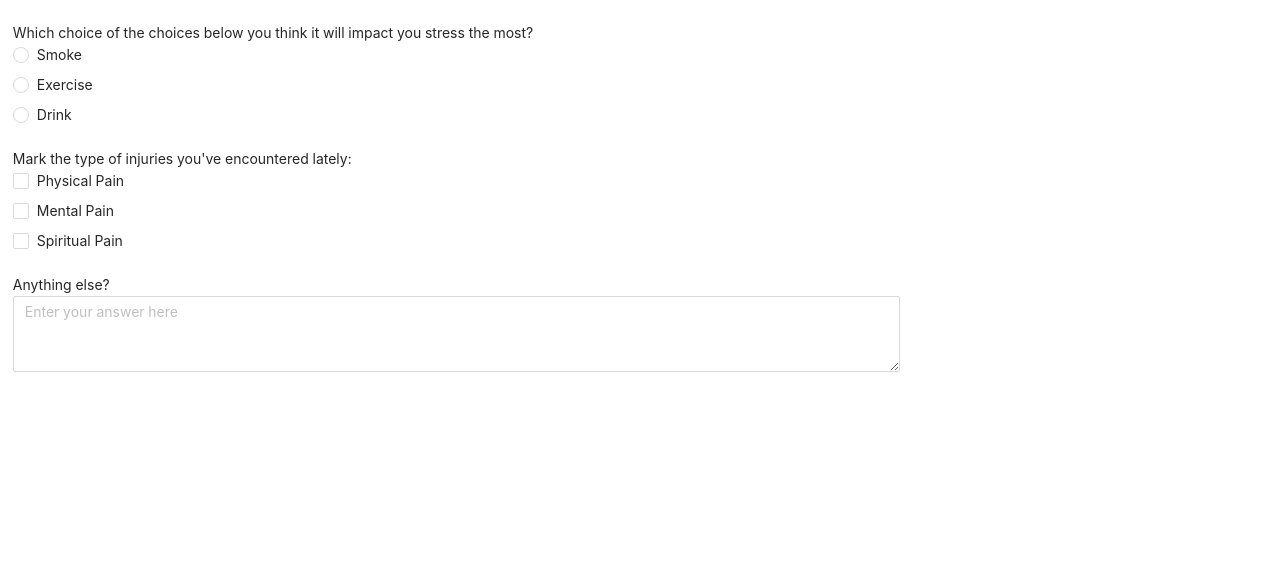
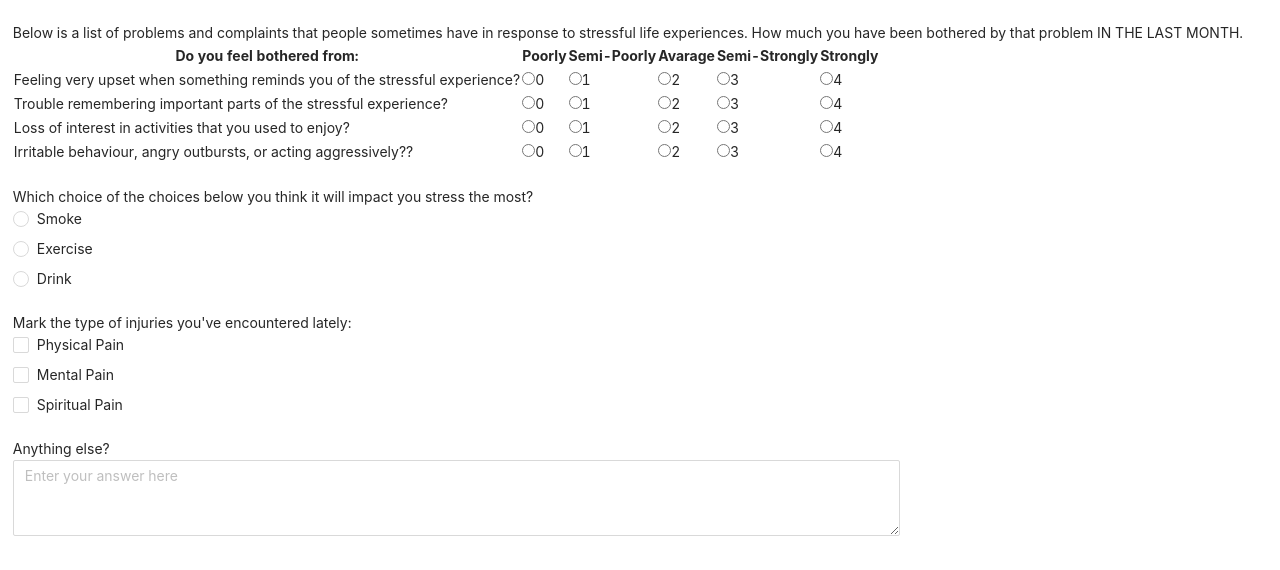
Before and after one commit to webahead14/clinic-client, a React (Create React App) app: page /survey in a window 1280 px wide. Shown: the top 570 px of the page. Built offline with nearby package versions, Linux system fonts and the light colour scheme.

Commit message:
not needed Juan done it -> Matrix component

```diff
--- /dev/null
+++ b/src/components/Matrix/index.jsx
@@ -0,0 +1,54 @@
+import style from "./style.module.css";
+import { Radio } from "antd";
+
+function Matrix(props) {
+  const onChange = (e) => {
+    console.log(e.target.value);
+  };
+  return (
+    <div className={style.matrix}>
+      <br />
+      <div className={style.instructions}>{props.data.instructions}</div>
+
+      <table className={style.table}>
+        <thead>
+          <tr>
+            <th>{props.data.title}</th>
+            {props.data.columns.map((column, idx) => {
+              return <th key={idx}>{column}</th>;
+            })}
+          </tr>
+        </thead>
+        <tbody>
+          {props.data.questions.map((item, index) => {
+            return (
+              <tr className={style.item} key={index}>
+                <td>{item.question}</td>
+                {props.data.answers.map((answer, idx) => {
+                  return (
+                    <td key={idx}>
+                      <input
+                        type="radio"
+                        id={idx + index * props.data.questions.length}
+                        name={item.question}
+                        value={answer}
+                        onChange={onChange}
+                      ></input>
+                      <label
+                        htmlFor={idx + index * props.data.questions.length}
+                      >
+                        {answer}
+                      </label>
+                    </td>
+                  );
+                })}
+              </tr>
+            );
+          })}
+        </tbody>
+      </table>
+    </div>
+  );
+}
+
+export default Matrix;
--- a/src/pages/Survey/index.jsx
+++ b/src/pages/Survey/index.jsx
@@ -1,6 +1,7 @@
 import style from "./style.module.css";
 import OpenText from "../../components/OpenText";
 import MultipleChoice from "../../components/MultipleChoice";
+import Matrix from "../../components/Matrix";
 
 import data from "../../dataFromAPI/formattedQuestions.json";
 
@@ -8,7 +9,9 @@ function Survey(props) {
   return (
     <div className={style.survey}>
       {data.questionnaire.map((question, idx) => {
-        if (question.type === "multiple_choice") {
+        if (question.type === "matrix") {
+          return <Matrix data={question} key={idx} />;
+        } else if (question.type === "multiple_choice") {
           return <MultipleChoice data={question} key={idx} />;
         } else if (question.type === "open_text") {
           return <OpenText data={question} key={idx} />;
```
Also changed, not shown: src/components/Matrix/style.module.css (added).
